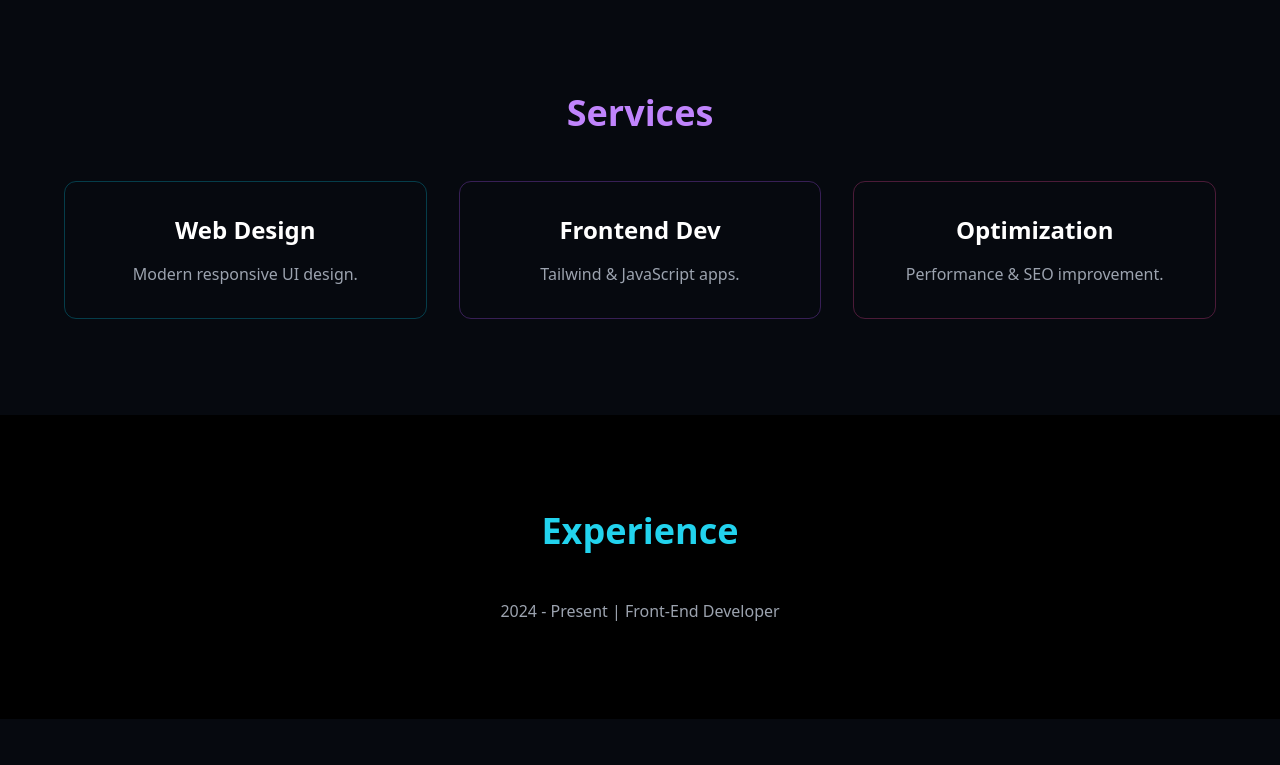
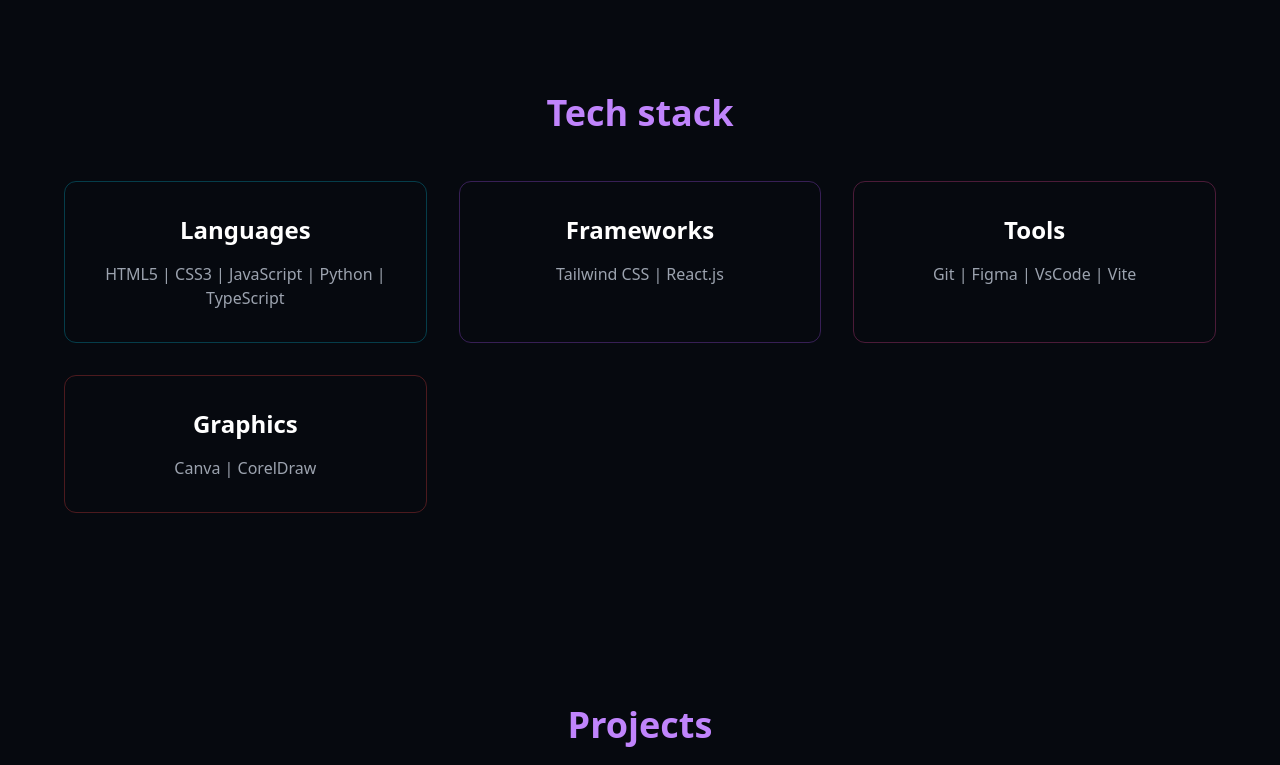
Before and after one commit to retkatmun/myportfolio1, a website: page index.html in a window 1280 px wide. Shown: the part 1235-2000 px from the top of the page. Drawn offline with nearby package versions, Linux system fonts and the light colour scheme.

Commit message:
comment experience

```diff
--- a/index.html
+++ b/index.html
@@ -92,10 +92,10 @@
 
         <ul class="hidden md:flex space-x-8 text-gray-300">
           <li><a href="#about" class="hover:text-cyan-400">About</a></li>
-          <li><a href="#services" class="hover:text-cyan-400">Services</a></li>
-          <li>
+          <li><a href="#services" class="hover:text-cyan-400">Tech Tack</a></li>
+          <!-- <li>
             <a href="#experience" class="hover:text-cyan-400">Experience</a>
-          </li>
+          </li> -->
           <li><a href="#projects" class="hover:text-cyan-400">Projects</a></li>
           <li><a href="#gallery" class="hover:text-cyan-400">Gallery</a></li>
           <li><a href="#blog" class="hover:text-cyan-400">Blog</a></li>
@@ -118,8 +118,8 @@
         class="hidden md:hidden bg-black text-center py-6 space-y-4"
       >
         <a href="#about" class="block">About</a>
-        <a href="#services" class="block">Services</a>
-        <a href="#experience" class="block">Experience</a>
+        <a href="#services" class="block">Tech stack</a>
+        <!-- <a href="#experience" class="block">Experience</a> -->
         <a href="#projects" class="block">Projects</a>
         <a href="#gallery" class="block">Gallery</a>
         <a href="#blog" class="block">Blog</a>
@@ -192,34 +192,40 @@
       id="services"
       class="py-24 bg-gray-900/40 backdrop-blur text-center px-6 fade-in"
     >
-      <h3 class="text-4xl font-bold mb-12 text-purple-400">Services</h3>
+      <h3 class="text-4xl font-bold mb-12 text-purple-400">Tech stack</h3>
       <div class="grid md:grid-cols-3 gap-8 max-w-6xl mx-auto">
         <div
           class="p-8 border border-cyan-500/30 rounded-xl hover:shadow-lg hover:shadow-cyan-500/40 transition"
         >
-          <h4 class="text-2xl font-bold mb-4">Web Design</h4>
-          <p class="text-gray-400">Modern responsive UI design.</p>
+          <h4 class="text-2xl font-bold mb-4">Languages</h4>
+          <p class="text-gray-400">HTML5 | CSS3 | JavaScript | Python | TypeScript</p>
         </div>
         <div
           class="p-8 border border-purple-500/30 rounded-xl hover:shadow-lg hover:shadow-purple-500/40 transition"
         >
-          <h4 class="text-2xl font-bold mb-4">Frontend Dev</h4>
-          <p class="text-gray-400">Tailwind & JavaScript apps.</p>
+          <h4 class="text-2xl font-bold mb-4">Frameworks</h4>
+          <p class="text-gray-400">Tailwind CSS | React.js </p>
         </div>
         <div
           class="p-8 border border-pink-500/30 rounded-xl hover:shadow-lg hover:shadow-pink-500/40 transition"
         >
-          <h4 class="text-2xl font-bold mb-4">Optimization</h4>
-          <p class="text-gray-400">Performance & SEO improvement.</p>
+          <h4 class="text-2xl font-bold mb-4">Tools</h4>
+          <p class="text-gray-400">Git | Figma | VsCode | Vite</p>
+        </div>
+         <div
+          class="p-8 border border-red-500/30 rounded-xl hover:shadow-lg hover:shadow-red-500/40 transition"
+        >
+          <h4 class="text-2xl font-bold mb-4">Graphics</h4>
+          <p class="text-gray-400"> Canva | CorelDraw</p>
         </div>
       </div>
     </section>
 
     <!-- ================= EXPERIENCE ================= -->
-    <section id="experience" class="py-24 text-center px-6 fade-in">
+    <!-- <section id="experience" class="py-24 text-center px-6 fade-in">
       <h3 class="text-4xl font-bold mb-12 text-cyan-400">Experience</h3>
-      <p class="text-gray-400">2024 - Present | Front-End Developer</p>
-    </section>
+      <p class="text-gray-400">I have over 3 years of experience as a Front-End Developer and 6 years of expertise in Graphic Design, delivering visually engaging and highly functional digital experiences</p>
+    </section> -->
 
     <!-- ================= PROJECTS ================= -->
     <section
```
